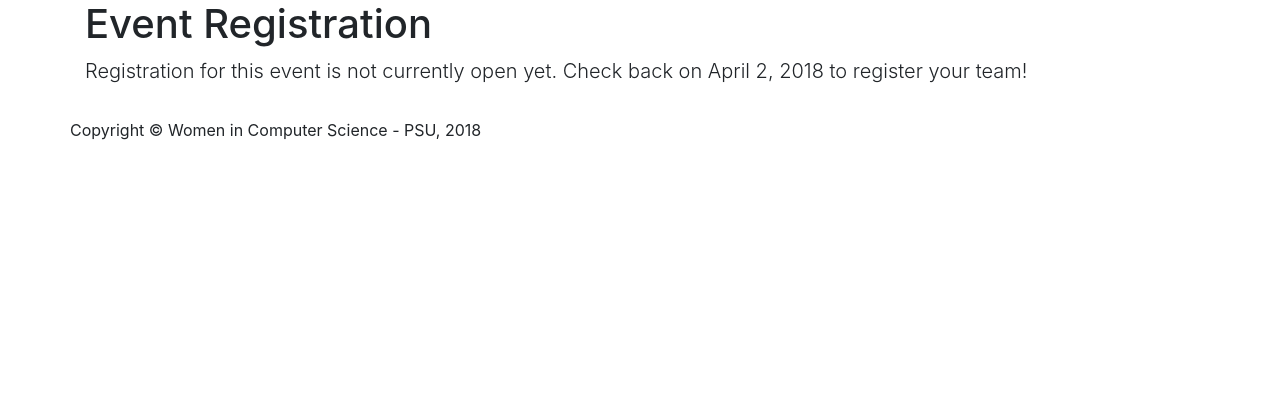
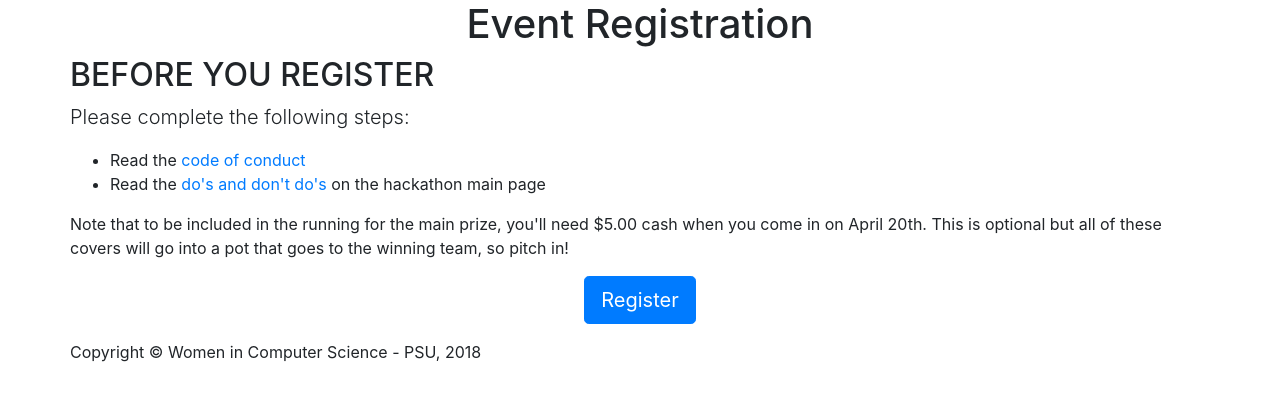
Before and after one commit to WiCS-PortlandState/wics_2, a Python web app: template wics_2/templates/hackathon-register.jinja2 in a window 1280 px wide. Shown: the part 48-449 px from the top of the page. Run offline with Jinja, Linux system fonts and the light colour scheme; the template is opened without the code that fills it, so the values that code supplies are empty; some libraries are stand-ins or nearby versions.

Commit message:
Opening registration for hackathon

```diff
--- a/wics_2/templates/hackathon-register.jinja2
+++ b/wics_2/templates/hackathon-register.jinja2
@@ -1,8 +1,15 @@
-{% extends "hackathon-layout.jinja2" %}
+{% extends "hackathon-top-aligned-layout.jinja2" %}
 
 {% block content%}
-<div class="content">
-    <h1 class="font-bold">Event Registration</h1>
-    <p class="lead">Registration for this event is not currently open yet. Check back on April 2, 2018 to register your team!</p>
-</div>
+    <div class="content">
+        <h1 class="font-bold big-bottom-margin text-center">Event Registration</h1>
+        <h2 class="font-bold">BEFORE YOU REGISTER</h2>
+        <p class="lead">Please complete the following steps:</p>
+        <ul>
+            <li>Read the <a class="font-bold" href="http://wics.cs.pdx.edu/hackathon#code_of_conduct">code of conduct</a></li>
+            <li>Read the <a class="font-bold" href="http://wics.cs.pdx.edu/hackathon">do's and don't do's</a> on the hackathon main page</li>
+        </ul>
+        <p class="big-bottom-margin">Note that to be included in the running for the main prize, you'll need $5.00 cash when you come in on April 20th. This is optional but all of these covers will go into a pot that goes to the winning team, so pitch in!</p>
+        <p class="text-center"><a class="btn btn-lg btn-primary" href="https://www.eventbrite.com/e/the-sustainability-hackathon-tickets-44737687628" role="button" target="_blank">Register</a></p>
+    </div>
 {% endblock content %}
```
